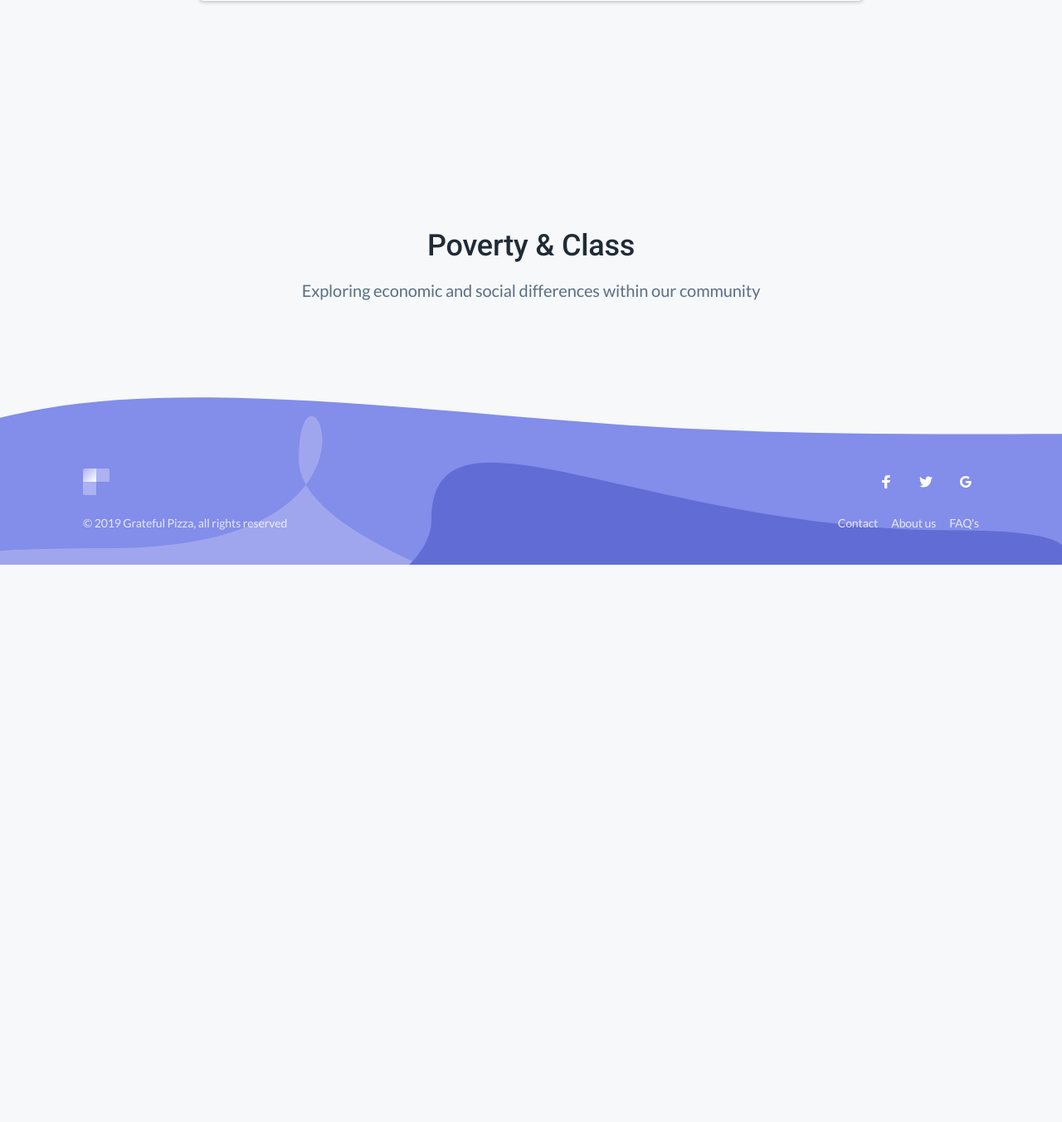
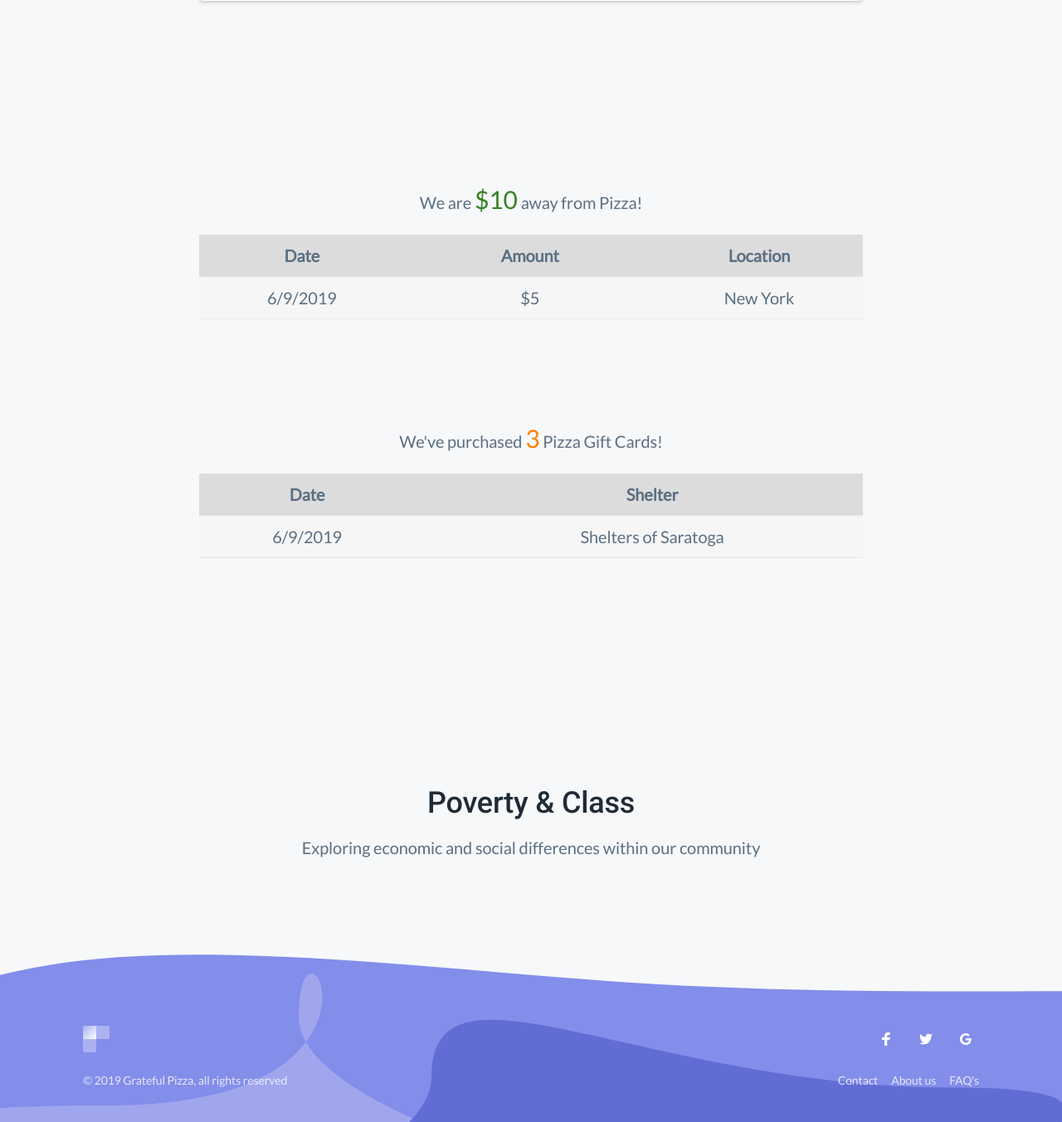
Before and after one commit to ItsPaden/GratefulPizza, a PHP site: page /raw.html in a window 1280 px wide. Shown: the part 989-2342 px from the top of the page at 83% size. Before the commit the page ends 1670 px from the top, so only its background shows below. Run offline with PHP 8.4, Linux system fonts and the light colour scheme; lists and menus that the app fills with data are empty; some libraries are stand-ins or nearby versions.

Commit message:
HTML & CSS for Transaction Logs

```diff
--- a/Site/RevisedCSS.css
+++ b/Site/RevisedCSS.css
@@ -887,6 +887,38 @@ main{
 		margin-bottom:0
 }
 }
+.money-remaining {
+	color: #368227;
+	font-size: 1.5em;
+}
 
+.pizzas-purchased {
+	color: #FF8000;
+	font-size: 1.5em;
+}
+
+.table-header {
+	background-color: #DCDCDC;
+}
+
+.payment-log table {
+	background-color: #F6F6F6;
+}
+
+.purchased-margins {
+	margin-top: 10%;
+}
+
+.payment-log th {
+	font-weight: normal;
+}
+
+th {
+	text-align: center;
+}
+
+.payment-log p {
+	bol:
+}
 
 /*Input Box Below*/
--- a/Site/raw.html
+++ b/Site/raw.html
@@ -107,8 +107,37 @@
 					</script>
 
 				  <div id="paypal-button-container"></div>
+				</div>
+			</section>
 
-
+			<section class="hero text-center payment-log">
+				<div class="container-sm">
+					<p>We are <span class="money-remaining">$10</span> away from Pizza!</p>
+					<table>
+						<tr class="table-header">
+							<th><strong>Date</th>
+							<th><strong>Amount</th>
+							<th><strong>Location</th>
+						</tr>
+						<tr>
+							<th>6/9/2019</th>
+							<th>$5</th>
+							<th>New York</th>
+						</tr>
+					</table>
+				</div>
+				<div class="container-sm purchased-margins">
+					<p>We've purchased <span class="pizzas-purchased">3</span> Pizza Gift Cards!</p>
+					<table>
+						<tr class="table-header">
+							<th><strong>Date</th>
+							<th><strong>Shelter</th>
+						</tr>
+						<tr>
+							<th>6/9/2019</th>
+							<th>Shelters of Saratoga</th>
+						</tr>
+					</table>
 				</div>
 			</section>
 
```
Also changed, not shown: Site/logo.png (added), logo.png (added), taglines.png (added), text.png (added), textfill.jpg (added), textfill.png (added), 1 other file.
